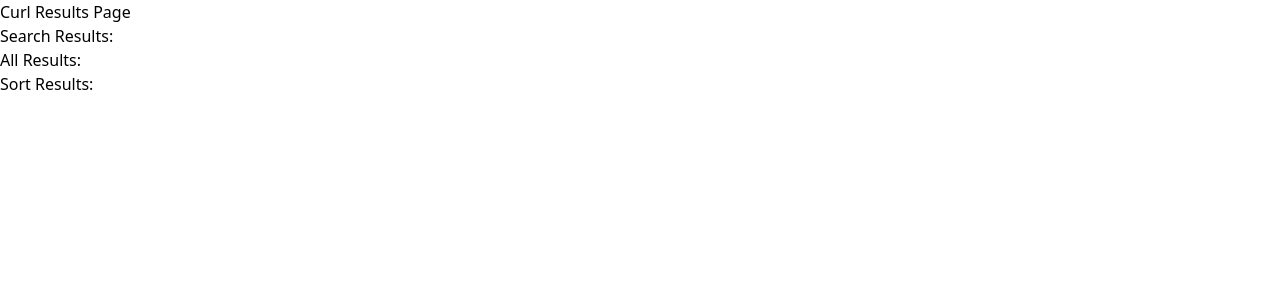
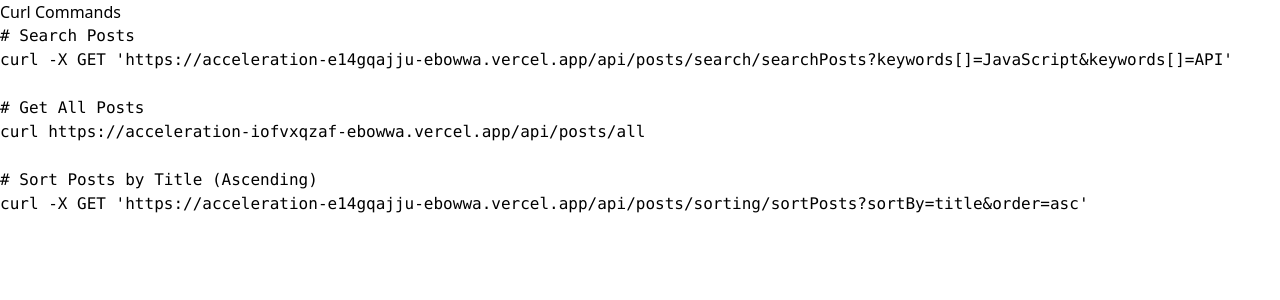
Before and after one commit to ebowwa/acceleration-blog, a Next.js app: page /curls in a window 1280 px wide. Shown: the top 300 px of the page. Built offline with nearby package versions, Linux system fonts and the light colour scheme; no server answers.

Commit message:
Update curls.tsx

```diff
--- a/pages/curls.tsx
+++ b/pages/curls.tsx
@@ -1,44 +1,21 @@
-import React, { useState, useEffect } from 'react';
+import React from 'react';
 
-const CurlResultsPage: React.FC = () => {
-  const [searchResults, setSearchResults] = useState<string>('');
-  const [allResults, setAllResults] = useState<string>('');
-  const [sortResults, setSortResults] = useState<string>('');
-
-  useEffect(() => {
-    // Perform the first curl command
-    fetch('https://acceleration-e14gqajju-ebowwa.vercel.app/api/posts/search/searchPosts?keywords[]=JavaScript&keywords[]=API')
-      .then((response) => response.text())
-      .then((data) => setSearchResults(data))
-      .catch((error) => console.error(error));
-
-    // Perform the second curl command
-    fetch('https://acceleration-iofvxqzaf-ebowwa.vercel.app/api/posts/all')
-      .then((response) => response.text())
-      .then((data) => setAllResults(data))
-      .catch((error) => console.error(error));
-
-    // Perform the third curl command
-    fetch('https://acceleration-e14gqajju-ebowwa.vercel.app/api/posts/sorting/sortPosts?sortBy=title&order=asc')
-      .then((response) => response.text())
-      .then((data) => setSortResults(data))
-      .catch((error) => console.error(error));
-  }, []);
-
+const CurlPage: React.FC = () => {
   return (
     <div>
-      <h1>Curl Results Page</h1>
+      <h1>Curl Commands</h1>
+      <pre>
+        {`# Search Posts
+curl -X GET 'https://acceleration-e14gqajju-ebowwa.vercel.app/api/posts/search/searchPosts?keywords[]=JavaScript&keywords[]=API'
 
-      <h2>Search Results:</h2>
-      <pre>{searchResults}</pre>
+# Get All Posts
+curl https://acceleration-iofvxqzaf-ebowwa.vercel.app/api/posts/all
 
-      <h2>All Results:</h2>
-      <pre>{allResults}</pre>
-
-      <h2>Sort Results:</h2>
-      <pre>{sortResults}</pre>
+# Sort Posts by Title (Ascending)
+curl -X GET 'https://acceleration-e14gqajju-ebowwa.vercel.app/api/posts/sorting/sortPosts?sortBy=title&order=asc'`}
+      </pre>
     </div>
   );
 };
 
-export default CurlResultsPage;
+export default CurlPage;
```
